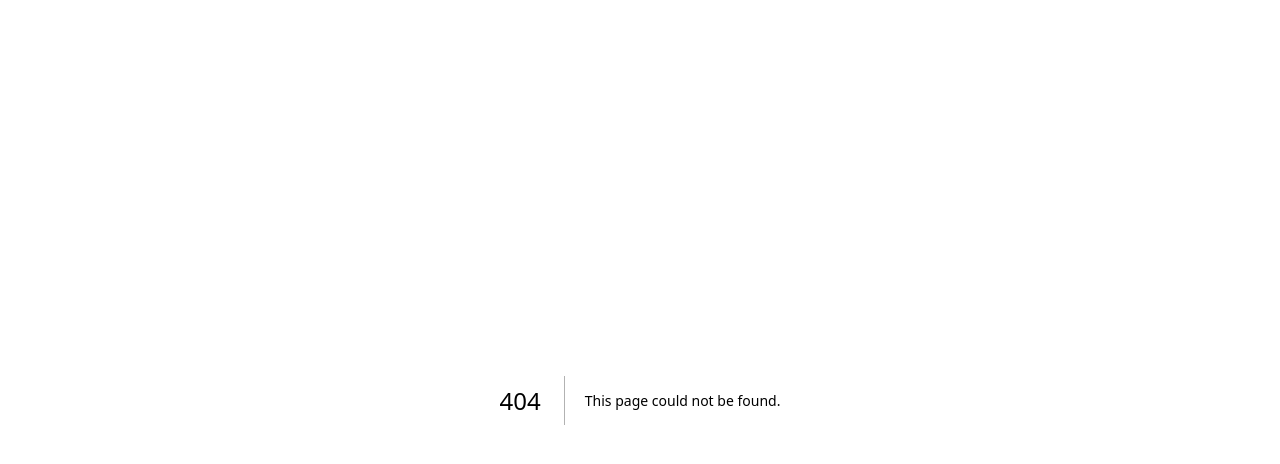
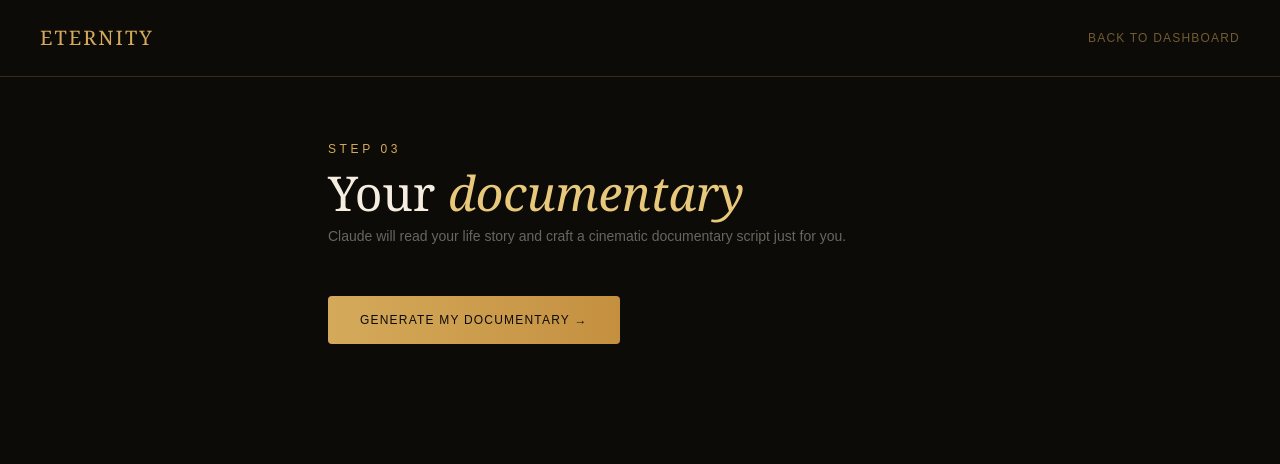
Before and after one commit to MrLowboy/eternity, a Next.js app: page /generate in a window 1280 px wide. Before the commit this address had no page. Shown: the top 464 px of the page. Built offline with nearby package versions, Linux system fonts and the light colour scheme; no server answers.

Commit message:
wire up dashboard and AI generator

```diff
--- /dev/null
+++ b/app/api/generate/route.ts
@@ -0,0 +1,39 @@
+import { NextRequest, NextResponse } from "next/server";
+
+export async function POST(request: NextRequest) {
+  try {
+    const { answers } = await request.json();
+
+    const response = await fetch("https://api.anthropic.com/v1/messages", {
+      method: "POST",
+      headers: {
+        "Content-Type": "application/json",
+        "x-api-key": process.env.ANTHROPIC_API_KEY || "",
+        "anthropic-version": "2023-06-01",
+      },
+      body: JSON.stringify({
+       model: "claude-sonnet-4-5",
+        max_tokens: 4000,
+        messages: [
+          {
+            role: "user",
+            content: `Write a short beautiful documentary script based on these life answers: ${JSON.stringify(answers)}`,
+          },
+        ],
+      }),
+    });
+
+    const data = await response.json();
+
+    if (!response.ok) {
+      console.error("Anthropic error:", JSON.stringify(data));
+      return NextResponse.json({ error: JSON.stringify(data) }, { status: 500 });
+    }
+
+    const script = data.content[0].text;
+    return NextResponse.json({ script });
+  } catch (error) {
+    console.error("Caught error:", error);
+    return NextResponse.json({ error: String(error) }, { status: 500 });
+  }
+}
--- a/app/dashboard/page.tsx
+++ b/app/dashboard/page.tsx
@@ -28,7 +28,7 @@ export default function Dashboard() {
 
   return (
     <main className="min-h-screen bg-[#0d0b08] text-[#f5ede0]">
-    <nav className="flex items-center justify-between px-10 py-6 border-b border-[#d4aa5a]/20">
+      <nav className="flex items-center justify-between px-10 py-6 border-b border-[#d4aa5a]/20">
         <div className="font-serif text-[#d4aa5a] text-xl tracking-widest uppercase">
           Eternity
         </div>
@@ -41,47 +41,58 @@ export default function Dashboard() {
       </nav>
 
       <section className="max-w-2xl mx-auto px-6 py-16">
-        <p className="text-xs uppercase text-[#d4aa5a] mb-3">Welcome back</p>
+        <p className="text-xs tracking-[0.3em] uppercase text-[#d4aa5a] mb-3">Welcome back</p>
         <h1 className="font-serif text-5xl font-light mb-2">
           Your story awaits
         </h1>
         <p className="text-[#f5ede0]/40 text-sm leading-relaxed mb-12">
-          Begin building your documentary by uploading your memories.
+          Begin building your documentary by uploading your memories and telling us your story.
         </p>
 
         <div className="grid grid-cols-1 gap-4">
-          <div className="border border-[#d4aa5a]/15 rounded-sm p-6 hover:border-[#d4aa5a]/40 transition-colors cursor-pointer">
+          <div
+            onClick={() => router.push("/upload")}
+            className="border border-[#d4aa5a]/15 rounded-sm p-6 hover:border-[#d4aa5a]/40 transition-colors cursor-pointer"
+          >
             <div className="flex items-center gap-4">
               <div className="font-serif text-3xl text-[#d4aa5a]/20">01</div>
               <div>
                 <div className="font-serif text-lg text-[#f5ede0] mb-1">Upload your memories</div>
                 <div className="text-xs text-[#f5ede0]/40">Photos, videos, audio recordings, and writings</div>
               </div>
-              <div className="ml-auto text-[#d4aa5a]/30 text-xl">arrow</div>
+              <div className="ml-auto text-[#d4aa5a]/30 text-xl">→</div>
             </div>
           </div>
 
-          <div className="border border-[#d4aa5a]/15 rounded-sm p-6 hover:border-[#d4aa5a]/40 transition-colors cursor-pointer">
+          <div
+            onClick={() => router.push("/questionnaire")}
+            className="border border-[#d4aa5a]/15 rounded-sm p-6 hover:border-[#d4aa5a]/40 transition-colors cursor-pointer"
+          >
             <div className="flex items-center gap-4">
               <div className="font-serif text-3xl text-[#d4aa5a]/20">02</div>
               <div>
                 <div className="font-serif text-lg text-[#f5ede0] mb-1">Tell us your story</div>
                 <div className="text-xs text-[#f5ede0]/40">Answer questions about your life and memories</div>
               </div>
-              <div className="ml-auto text-[#d4aa5a]/30 text-xl">arrow</div>
+              <div className="ml-auto text-[#d4aa5a]/30 text-xl">→</div>
             </div>
           </div>
 
-          <div className="border border-[#d4aa5a]/15 rounded-sm p-6 opacity-50">
+          <div
+            onClick={() => router.push("/generate")}
+            className="border border-[#d4aa5a]/15 rounded-sm p-6 hover:border-[#d4aa5a]/40 transition-colors cursor-pointer"
+          >
             <div className="flex items-center gap-4">
               <div className="font-serif text-3xl text-[#d4aa5a]/20">03</div>
               <div>
                 <div className="font-serif text-lg text-[#f5ede0] mb-1">Generate your documentary</div>
-                <div className="text-xs text-[#f5ede0]/40">Complete steps 1 and 2 to unlock</div>
+                <div className="text-xs text-[#f5ede0]/40">Let AI craft your cinematic life story</div>
               </div>
+              <div className="ml-auto text-[#d4aa5a]/30 text-xl">→</div>
             </div>
           </div>
         </div>
-      </section></main>
+      </section>
+    </main>
   );
 }
--- /dev/null
+++ b/app/generate/page.tsx
@@ -0,0 +1,118 @@
+"use client";
+import { useState } from "react";
+import { supabase } from "../../lib/supabase";
+import { useRouter } from "next/navigation";
+
+export default function Generate() {
+  const [generating, setGenerating] = useState(false);
+  const [script, setScript] = useState("");
+  const [error, setError] = useState("");
+  const router = useRouter();
+
+  async function handleGenerate() {
+    setGenerating(true);
+    setError("");
+    setScript("");
+
+    const { data: { user } } = await supabase.auth.getUser();
+    if (!user) {
+      router.push("/login");
+      return;
+    }
+
+    const { data, error } = await supabase
+      .from("questionnaire")
+      .select("answers")
+      .eq("user_id", user.id)
+      .single();
+
+    if (error || !data) {
+      setError("Please complete the questionnaire first.");
+      setGenerating(false);
+      return;
+    }
+
+    const response = await fetch("/api/generate", {
+      method: "POST",
+      headers: { "Content-Type": "application/json" },
+      body: JSON.stringify({ answers: data.answers }),
+    });
+
+    const result = await response.json();
+
+    if (result.error) {
+      setError(result.error);
+    } else {
+      setScript(result.script);
+    }
+
+    setGenerating(false);
+  }
+
+  return (
+    <main className="min-h-screen bg-[#0d0b08] text-[#f5ede0]">
+      <nav className="flex items-center justify-between px-10 py-6 border-b border-[#d4aa5a]/20">
+        <div className="font-serif text-[#d4aa5a] text-xl tracking-widest uppercase">
+          Eternity
+        </div>
+        <button
+          onClick={() => router.push("/dashboard")}
+          className="text-xs tracking-widest uppercase text-[#d4aa5a]/50 hover:text-[#d4aa5a] transition-colors"
+        >
+          Back to dashboard
+        </button>
+      </nav>
+
+      <section className="max-w-2xl mx-auto px-6 py-16">
+        <p className="text-xs tracking-[0.3em] uppercase text-[#d4aa5a] mb-3">Step 03</p>
+        <h1 className="font-serif text-5xl font-light mb-2">
+          Your <em className="text-[#e8c87a]">documentary</em>
+        </h1>
+        <p className="text-[#f5ede0]/40 text-sm leading-relaxed mb-12">
+          Claude will read your life story and craft a cinematic documentary script just for you.
+        </p>
+
+        {!script && (
+          <button
+            onClick={handleGenerate}
+            disabled={generating}
+            className="bg-gradient-to-r from-[#d4aa5a] to-[#c49040] text-[#0d0b08] text-xs font-medium tracking-widest uppercase px-8 py-4 rounded-sm hover:opacity-90 transition-opacity disabled:opacity-50"
+          >
+            {generating ? "Writing your story..." : "Generate my documentary →"}
+          </button>
+        )}
+
+        {error && (
+          <p className="text-red-400/80 text-sm mt-6">{error}</p>
+        )}
+
+        {script && (
+          <div className="mt-8">
+            <div className="border border-[#d4aa5a]/20 rounded-sm p-8">
+              <p className="text-xs tracking-widest uppercase text-[#d4aa5a] mb-6">
+                Your Documentary Script
+              </p>
+              <div className="font-serif text-lg leading-relaxed text-[#f5ede0]/80 whitespace-pre-wrap">
+                {script}
+              </div>
+            </div>
+            <div className="mt-6 flex gap-4">
+              <button
+                onClick={handleGenerate}
+                className="text-xs tracking-widest uppercase text-[#d4aa5a]/50 hover:text-[#d4aa5a] transition-colors"
+              >
+                Regenerate
+              </button>
+              <button
+                onClick={() => router.push("/dashboard")}
+                className="text-xs tracking-widest uppercase text-[#d4aa5a]/50 hover:text-[#d4aa5a] transition-colors"
+              >
+                Back to dashboard
+              </button>
+            </div>
+          </div>
+        )}
+      </section>
+    </main>
+  );
+}
```
